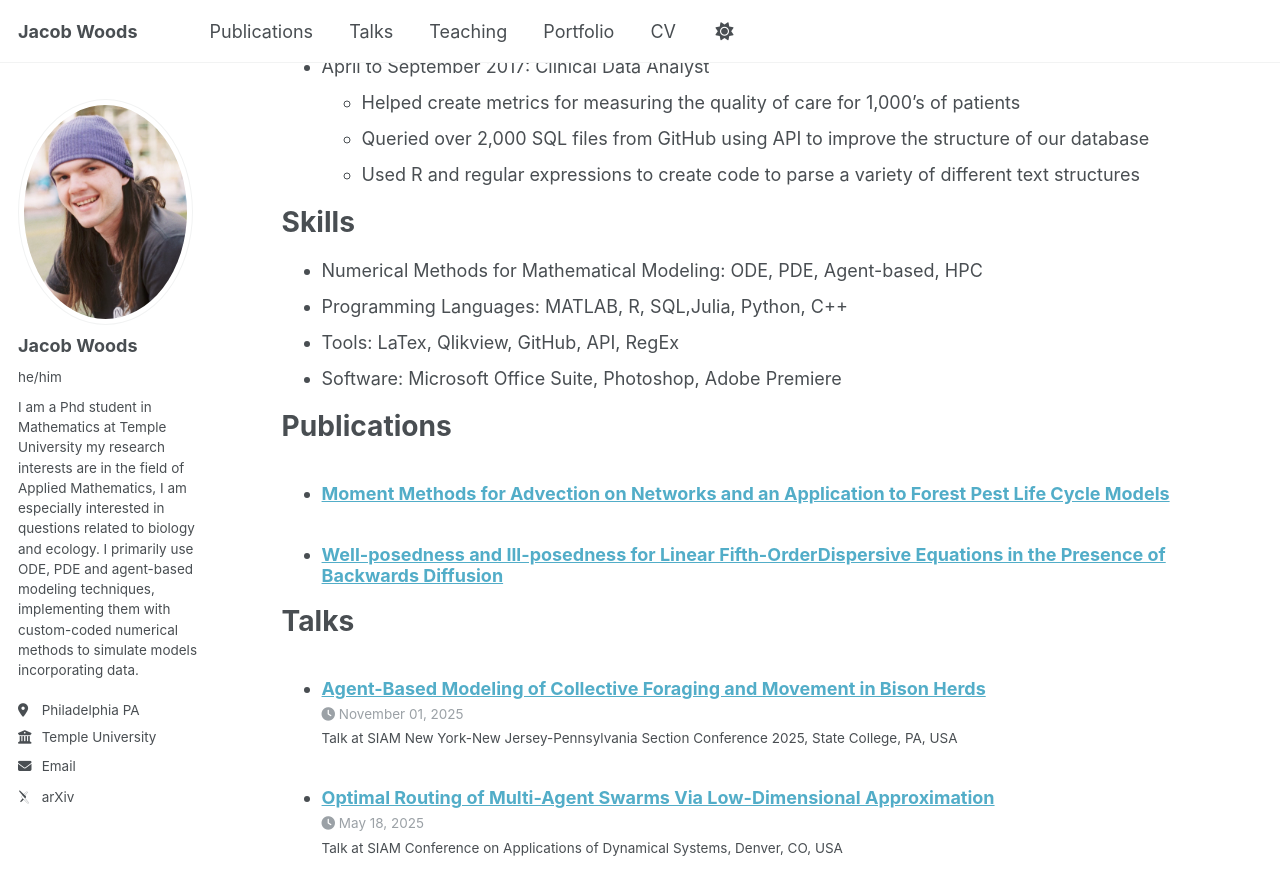
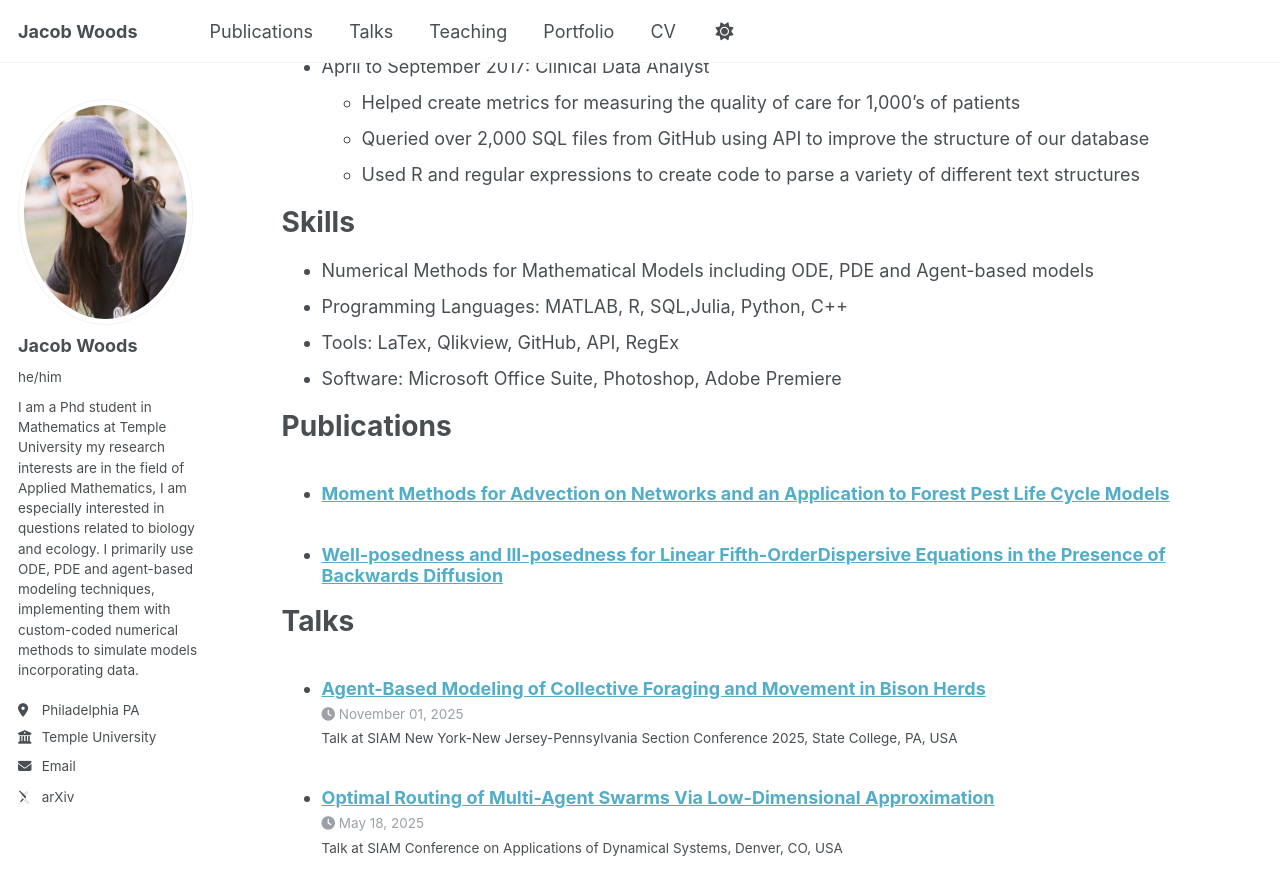
Before and after one commit to JacobWoods/JacobWoods.github.io, a Jekyll site: the page built from _pages/cv.md, in a window 1280 px wide and 900 px high, scrolled down 1198 px. Shown: the top 895 px of the window. Built offline with Jekyll 4.4.1, drawn with Linux system fonts in a browser that asks for light colours; some web fonts are replaced.

Commit message:
Update cv.md

```diff
--- a/_pages/cv.md
+++ b/_pages/cv.md
@@ -45,7 +45,7 @@ Work experience
 
 Skills
 ======
-* Numerical Methods for Mathematical Modeling: ODE, PDE, Agent-based, HPC
+* Numerical Methods for Mathematical Models including ODE, PDE and Agent-based models
 * Programming Languages: MATLAB, R, SQL,Julia,  Python, C++
 * Tools: LaTex, Qlikview, GitHub, API, RegEx
 * Software: Microsoft Office Suite, Photoshop, Adobe Premiere
```
